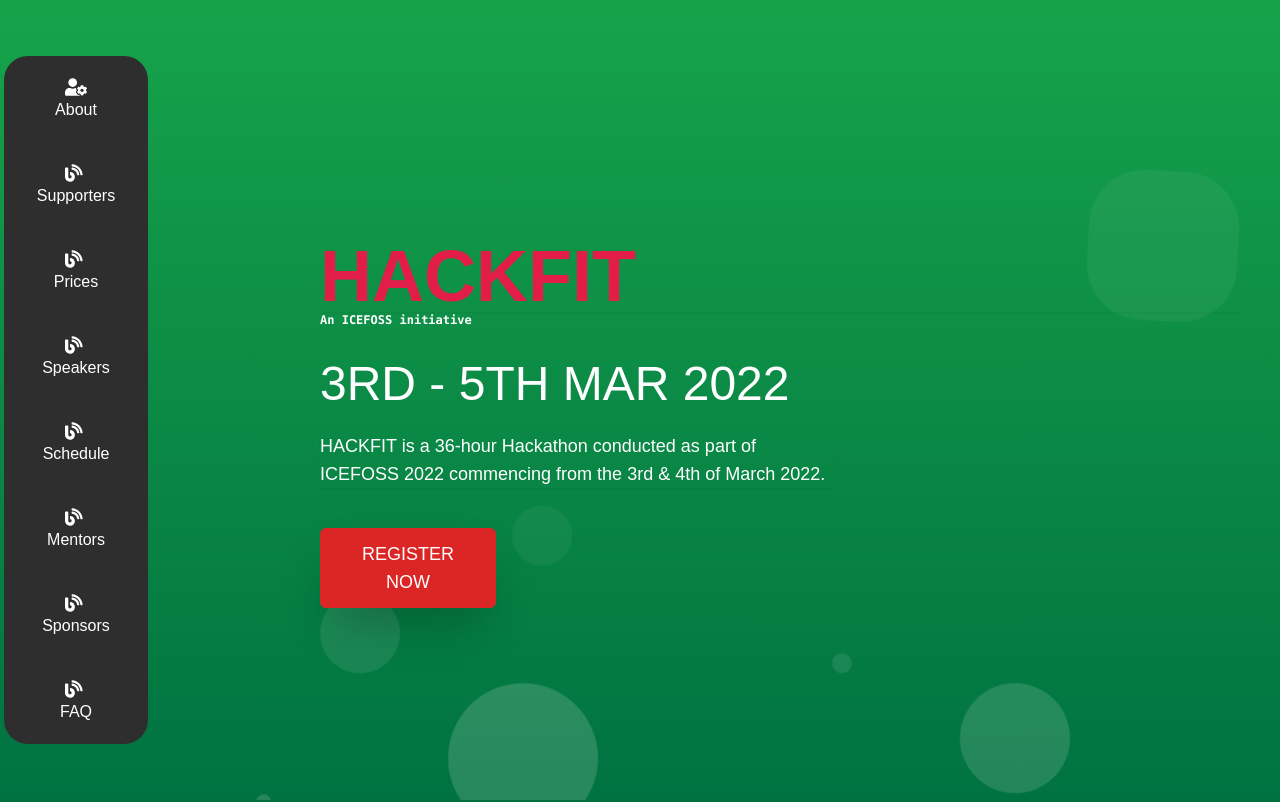
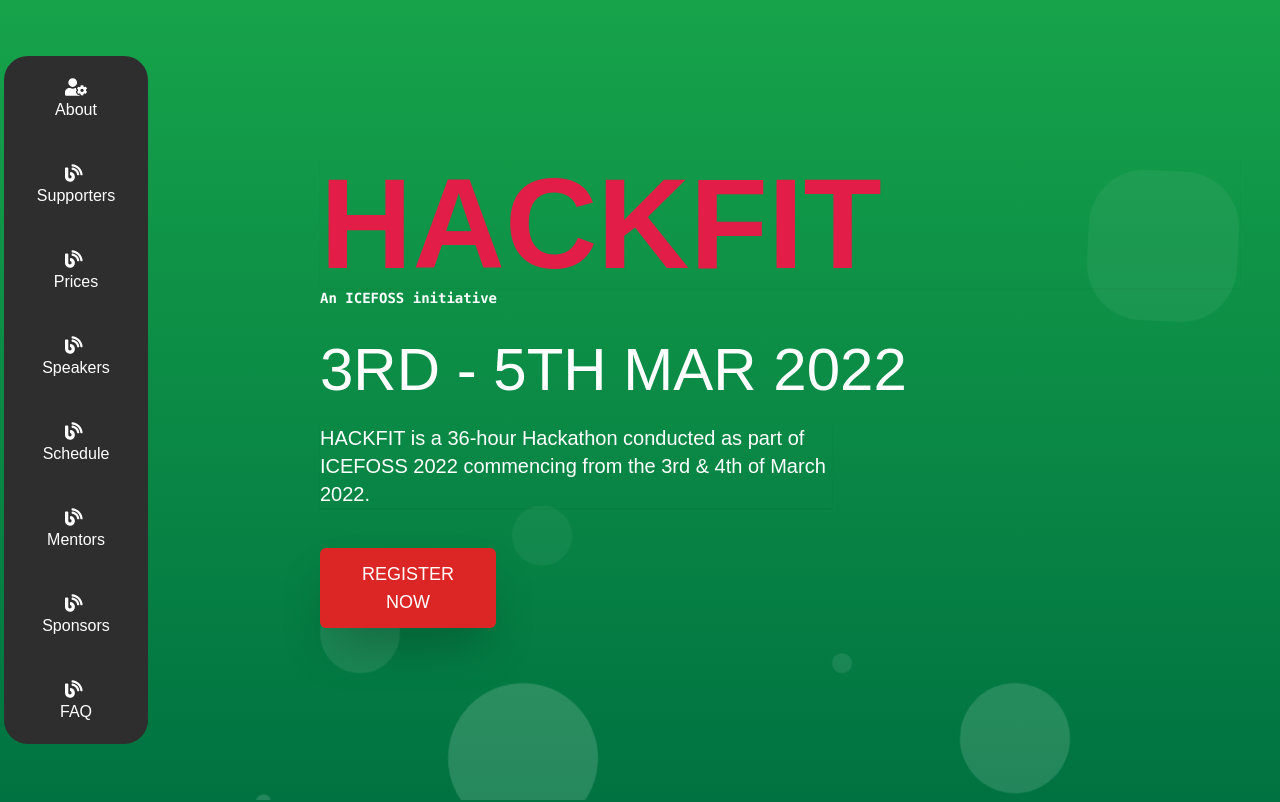
Before and after one commit to ICEFOSS/hackfit, a React (Create React App) app: page / in a window 1280 px wide. Shown: the top 802 px of the page. Built offline with nearby package versions, Linux system fonts and the light colour scheme; a web font is replaced by a local one.

Commit message:
increase Hackfit size on large screens

```diff
--- a/src/components/landing.js
+++ b/src/components/landing.js
@@ -6,11 +6,11 @@ export default function Landing() {
         <div className="px-10 sm:pl-20 md:pl-48 lg:pl-80 flex flex-col w-full">
           <h1 className="text-7xl font-semibold font-sans mb-6 text-center z-50">
 
-            <span className="text-rose-600 shadow-sm justify-start flex text-7xl">HACKFIT</span>
-            <span className="text-white text-xs font-mono justify-start flex">An ICEFOSS initiative</span>
-            <span className="flex justify-start text-5xl font-thin mt-8">3RD - 5TH MAR 2022</span>
+            <span className="text-rose-600 shadow-sm  justify-center sm:justify-start flex text-7xl md:text-8xl lg:text-9xl">HACKFIT</span>
+            <span className="text-white text-xs md:text-sm font-mono justify-center sm:justify-start flex">An ICEFOSS initiative</span>
+            <span className="flex justify-start text-5xl md:text-6xl font-thin mt-8">3RD - 5TH MAR 2022</span>
           </h1>
-          <p className="text-lg shadow-sm justify-start max-w-lg z-50 flex">
+          <p className="text-lg lg:text-xl shadow-sm justify-start max-w-lg z-50 flex">
             HACKFIT is a 36-hour Hackathon conducted as part of ICEFOSS 2022 commencing from the 3rd & 4th of March 2022.
           </p>
           <div className="w-full justify-start flex">
--- a/src/styles/landing.css
+++ b/src/styles/landing.css
@@ -119,13 +119,6 @@
     animation-duration: 11s;
 }
 
-@media screen and (min-width: 768px) {
-    .context {
-        top: 30vh;
-    }
-
-}
-
 
 @keyframes animate {
 
```
